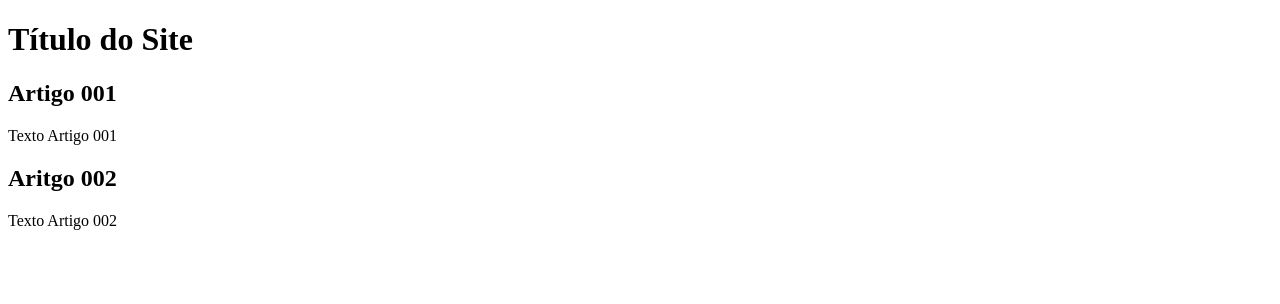
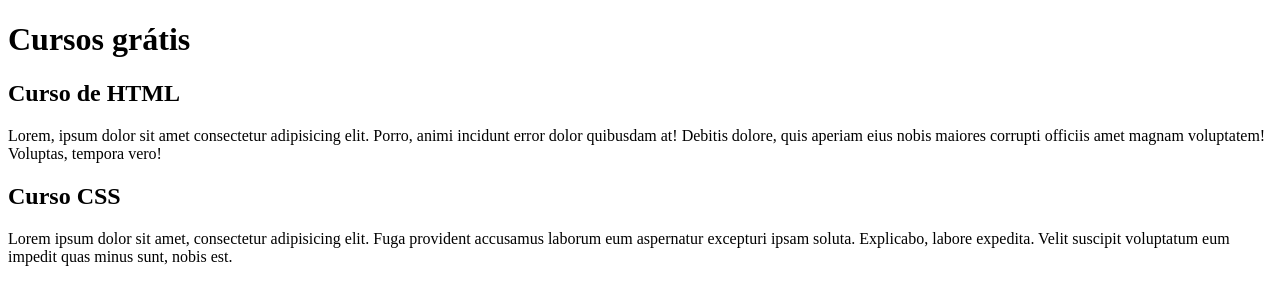
Before and after one commit to mylenafurlan/Projeto-Site, a plain HTML site: page index.html in a window 1280 px wide. Drawn offline with Linux system fonts and the light colour scheme.

Commit message:
comecei a escrever conteúdo

```diff
--- a/index.html
+++ b/index.html
@@ -9,15 +9,15 @@
 <body>
    <main>
        <header>
-           <h1>Título do Site</h1>
+           <h1>Cursos grátis</h1>
         <header>
             <article>
-                <h2>Artigo 001</h2>
-                <p>Texto Artigo 001</p>
+                <h2>Curso de HTML</h2>
+                <p>Lorem, ipsum dolor sit amet consectetur adipisicing elit. Porro, animi incidunt error dolor quibusdam at! Debitis dolore, quis aperiam eius nobis maiores corrupti officiis amet magnam voluptatem! Voluptas, tempora vero!</p>
             </article>
             <article>
-                <h2>Aritgo 002</h2>
-            <p>Texto Artigo 002</p>
+                <h2>Curso CSS</h2>
+            <p>Lorem ipsum dolor sit amet, consectetur adipisicing elit. Fuga provident accusamus laborum eum aspernatur excepturi ipsam soluta. Explicabo, labore expedita. Velit suscipit voluptatum eum impedit quas minus sunt, nobis est.</p>
             </article>
    </main>
 
```
